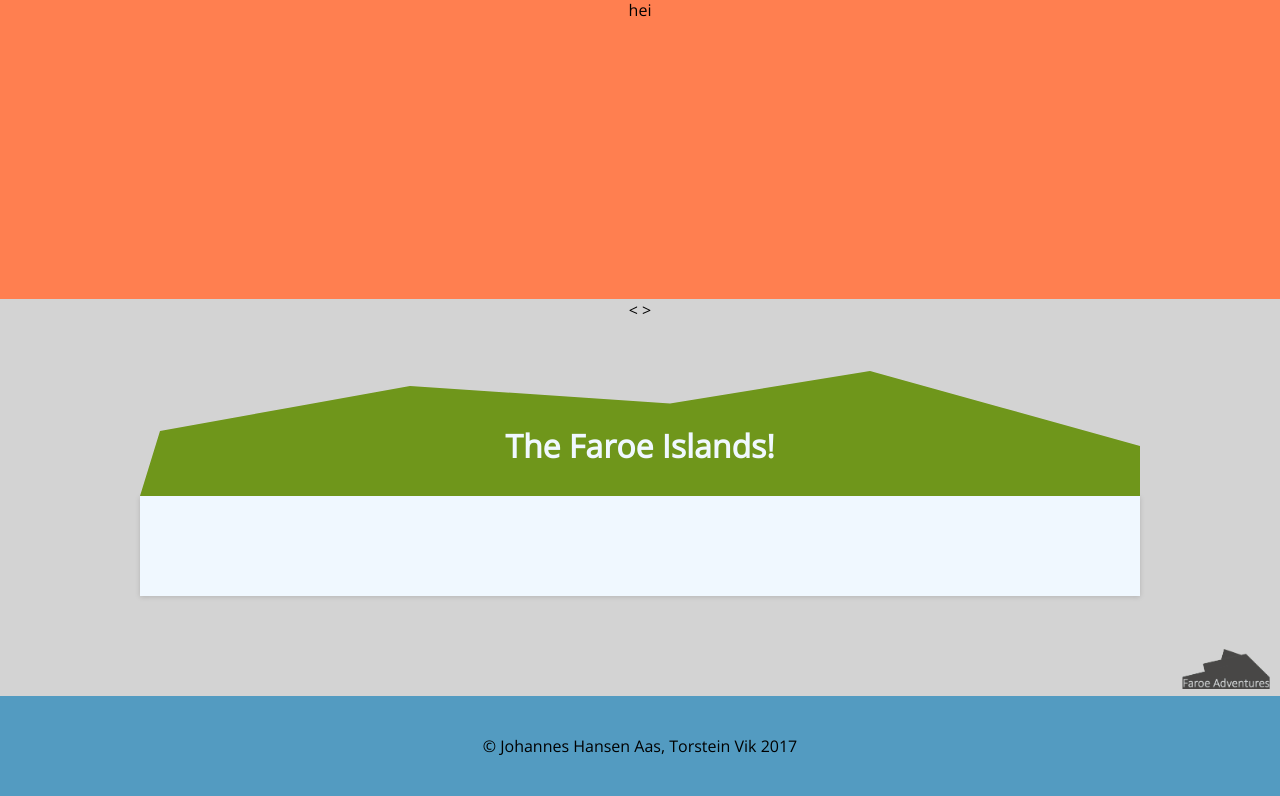
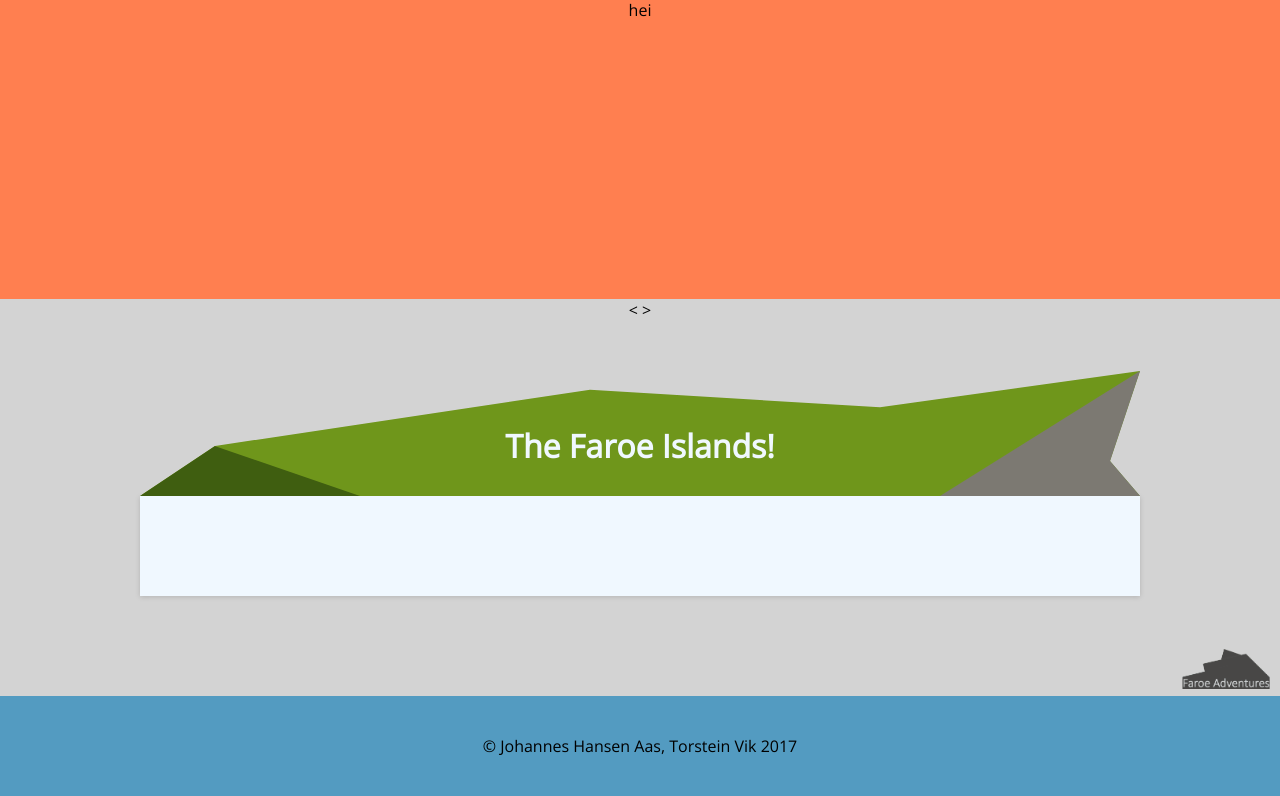
Before and after one commit to torstein-vik/mitt-feriested, a PHP site: page / in a window 1280 px wide. Shown: the part 101-897 px from the top of the page. Run offline with PHP 8.4, Linux system fonts and the light colour scheme; some libraries are stand-ins or nearby versions.

Commit message:
header design

```diff
--- a/src/index.css
+++ b/src/index.css
@@ -78,9 +78,8 @@ main {
 }
 
 .contentHeader {
-    clip-path: polygon(73% 0, 100% 75px, 100% 100%, 0 100%, 20px 60px, 27% 12%, 53% 26%);
+
     background-color: #6F961B;
-    box-shadow: 0 1px 5px rgba(0, 0, 0, 0.15);
     height: 125px;
 }
 
@@ -90,15 +89,37 @@ main {
     line-height: 150px;
 }
 
-#grey-triangle1 {
+#homeHeader {
+    clip-path: polygon(74% 29%, 100% 0, 97% 90px, 100% 100%, 0 100%, 75px 75px, 45% 15%);
+}
+
+#homeHeaderSvg1 {
+    float: left;
+    margin-top: -80px;
+}
+
+#homeHeaderSvg2 {
+    float: right;
+    margin-top: -150px;
+}
+
+#loginHeader {
+    clip-path: polygon(73% 0, 100% 75px, 100% 100%, 0 100%, 20px 60px, 27% 12%, 53% 26%);
+}
+
+#loginHeaderSvg1 {
     float: right;
     margin-top: -75px;
 }
 
-#grey-triangle2 {
+#loginHeaderSvg2 {
     float: left;
     margin-top: -90px;
 }
+
+
+
+
 
 .mainContent {
     background-color: aliceblue;
```
